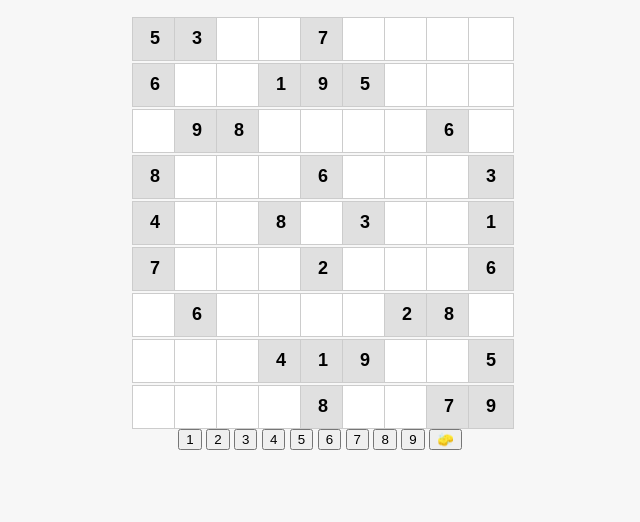
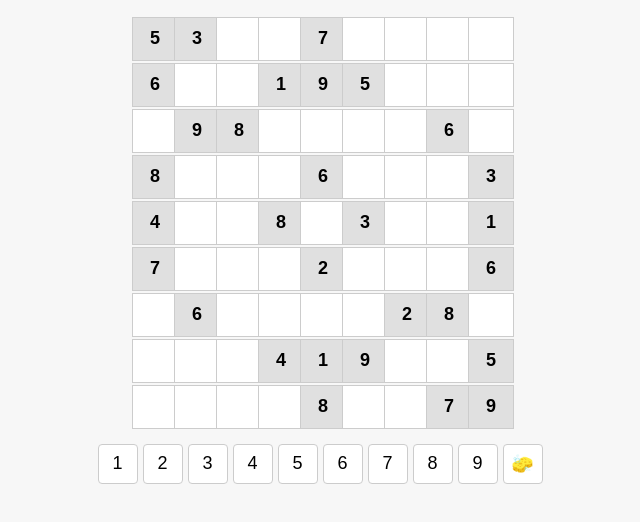
Before and after one commit to i149a/GA_Project1, a plain HTML site: page index.html in a window 1280 px wide. Both pictures are taken after a click on the button "Start Game". Shown: the part 142-664 px from the top of the page, without its empty margins (320-960 px from the left). Drawn offline with Linux system fonts and the light colour scheme.

Commit message:
updated CSS file

```diff
--- a/style.css
+++ b/style.css
@@ -1,5 +1,5 @@
+/* === Base Body Styling === */
 body {
-    /* Basic page styling */
   font-family: Arial, sans-serif;
   background-color: #f7f7f7;
   display: flex;
@@ -7,22 +7,22 @@ body {
   padding-top: 30px;
 }
 
+/* === Game Container === */
 .game-container {
-    /* Center content */
   text-align: center;
 }
 
+/* === Sudoku Board Grid === */
 .board {
-    /* 9x9 grid for Sudoku */
   display: grid;
-    grid-template-columns: repeat(9, 40px);
-    grid-gap: 2px;
+  grid-template-columns: repeat(9, 40px); /* 9 equal columns */
+  grid-gap: 2px; /* small space between cells */
   justify-content: center;
   margin-top: 20px;
 }
 
+/* === Individual Cell Style === */
 .cell {
-    /* Styling for each input cell */
   width: 40px;
   height: 40px;
   text-align: center;
@@ -30,24 +30,50 @@ body {
   border: 1px solid #ccc;
 }
 
+/* === Cell Focus (when selected) === */
 .cell:focus {
-    /* Highlight active cell */
   outline: 2px solid #2196f3;
 }
 
+/* === Read-only Cells (pre-filled) === */
 .cell[readonly] {
-    /* Style for pre-filled cells */
-    background-color: #e0e0e0;
+  background-color: #e0e0e0; /* light gray */
   font-weight: bold;
 }
 
+/* === Control Panel (dropdown, start button, timer) === */
 .controls {
-    /* Space below control section */
   margin-bottom: 10px;
 }
 
+/* === Result Message Styling === */
 .message {
-    /* Message styling (e.g., win message) */
   margin-top: 10px;
   font-weight: bold;
 }
+
+/* === Number Pad Container === */
+.number-pad {
+  margin-top: 15px;
+  display: flex;
+  justify-content: center;
+  flex-wrap: wrap;
+  gap: 5px;
+}
+
+/* === Individual Number Button === */
+.num-btn {
+  width: 40px;
+  height: 40px;
+  font-size: 18px;
+  cursor: pointer;
+  border: 1px solid #ccc;
+  border-radius: 4px;
+  background-color: #fff;
+  transition: background-color 0.2s;
+}
+
+/* === Hover Effect for Number Buttons === */
+.num-btn:hover {
+  background-color: #ddd;
+}
```
Lines whose indentation alone changed are shown as unchanged.
